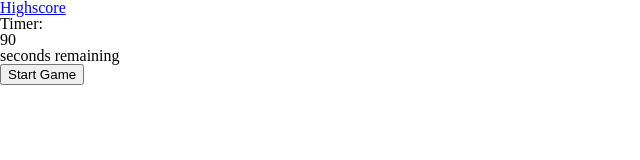
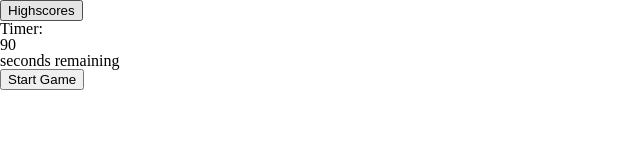
Before and after one commit to kristermyr/kristers-quiz, a plain HTML site: page index.html in a window 1280 px wide. Shown: the whole page, without its empty margins (0-640 px from the left). Drawn offline with Linux system fonts and the light colour scheme.

```diff
--- a/assets/script.js
+++ b/assets/script.js
@@ -14,7 +14,6 @@ var correctAnswer5 = document.getElementById("correct-btn5");
 var correctAnswer6 = document.getElementById("correct-btn6");
 var correctAnswer7 = document.getElementById("correct-btn7");
 var correctAnswer8 = document.getElementById("correct-btn8");
-
 var question1 = document.getElementById("question1");
 var question2 = document.getElementById("question2");
 var question3 = document.getElementById("question3");
@@ -31,6 +30,7 @@ var wrongButtons5 = document.querySelectorAll(".wrong-btn5");
 var wrongButtons6 = document.querySelectorAll(".wrong-btn6");
 var wrongButtons7 = document.querySelectorAll(".wrong-btn7");
 var wrongButtons8 = document.querySelectorAll(".wrong-btn8");
+
 
 
 wrongButtons.forEach((btn) => {
@@ -96,6 +96,7 @@ function startTimer() {             //timer function
     document.getElementById("score").innerHTML = secondsLeft;
     if (secondsLeft === 0) {
         clearInterval(timerInterval);
+
     }
 }, 1000);
 
@@ -240,5 +241,11 @@ function wrongBtn8() {
 
 }
 function finalScore(){
-secondsLeft = document.getElementbyId("score").innerHTML;
+
 }
+
+
+function highScore(){
+    quizOver.classList.add("hide")
+    highScores.classList.remove("hide")
+}
--- a/index.html
+++ b/index.html
@@ -9,8 +9,8 @@
     <link rel="stylesheet" href="./assets/style.css"/>
 </head>
 <body>
-    <div id="highscore">
-        <a href = "placeholder.html">Highscore</a>
+    <div >
+        <button id="highScorebtn">Highscores</button>
     </div>
 
     <div id="timer">
@@ -113,9 +113,10 @@
         <div id="timer-count"></div>
         <input type="text" id="name" placeholder="Enter Name">
         <button id="submit">Submit</button>
+        </div>
     </div>
 
-    <div class="highscores">
+    <div id="highScores" class ="hide">
         <h2>Highscores</h2>
         <ol>
             <li>Initials here</li>
```
